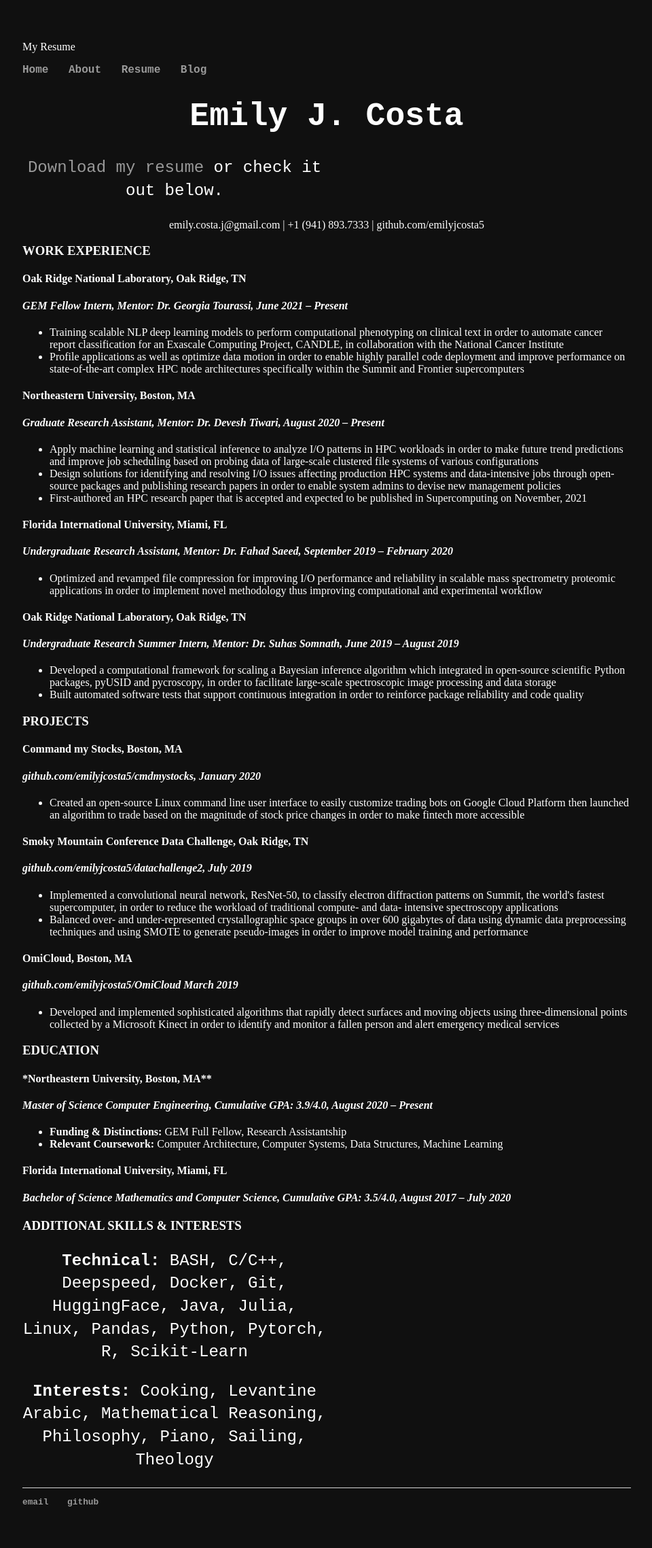
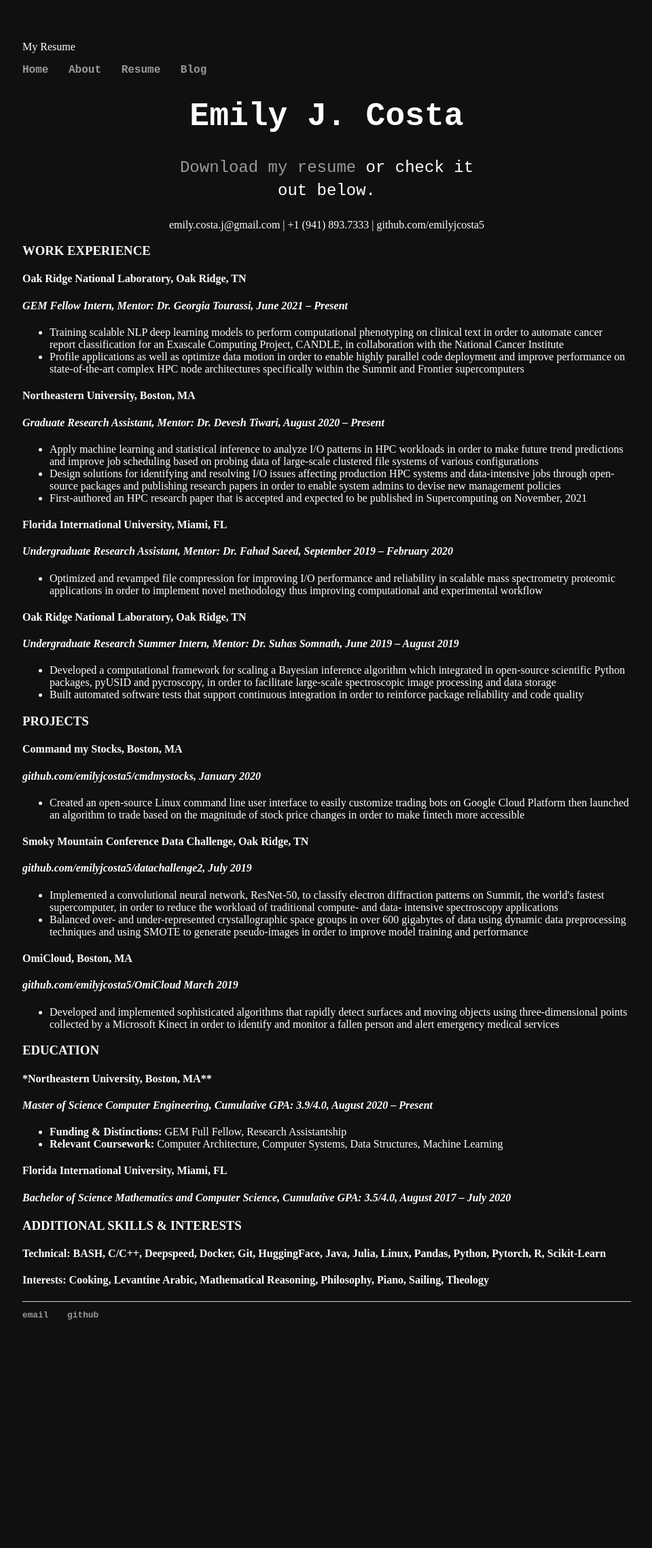
Before and after one commit to emilyjcosta5/emilyjcosta5.github.io, a Jekyll site: the page built from resume/index.md, in a window 1280 px wide. Shown: the whole page at 68% size, without its empty margins (159-1119 px from the left). Built offline with Jekyll 4.4.1, drawn with Linux system fonts in a browser that asks for light colours; after the commit the page ends 2002 px from its top, so only the background shows below that.

Commit message:
fixing formatting

```diff
--- a/resume/index.md
+++ b/resume/index.md
@@ -5,9 +5,9 @@ title: My Resume
 
 <h1>Emily J. Costa</h1>
 
-<p>
+<div align="center"><p>
 <a href="./resume.pdf" download="Costa-Emily_resume">Download my resume</a> or check it out below.
-</p>
+</p></div>
 
 <div align="center">emily.costa.j@gmail.com | +1 (941) 893.7333 | github.com/emilyjcosta5</div>
 
@@ -77,6 +77,6 @@ title: My Resume
 
 ### **ADDITIONAL SKILLS &amp; INTERESTS**
 
-**Technical:** BASH, C/C++, Deepspeed, Docker, Git, HuggingFace, Java, Julia, Linux, Pandas, Python, Pytorch, R, Scikit-Learn
+#### **Technical:** BASH, C/C++, Deepspeed, Docker, Git, HuggingFace, Java, Julia, Linux, Pandas, Python, Pytorch, R, Scikit-Learn
 
-**Interests:** Cooking, Levantine Arabic, Mathematical Reasoning, Philosophy, Piano, Sailing, Theology
+#### **Interests:** Cooking, Levantine Arabic, Mathematical Reasoning, Philosophy, Piano, Sailing, Theology
```
